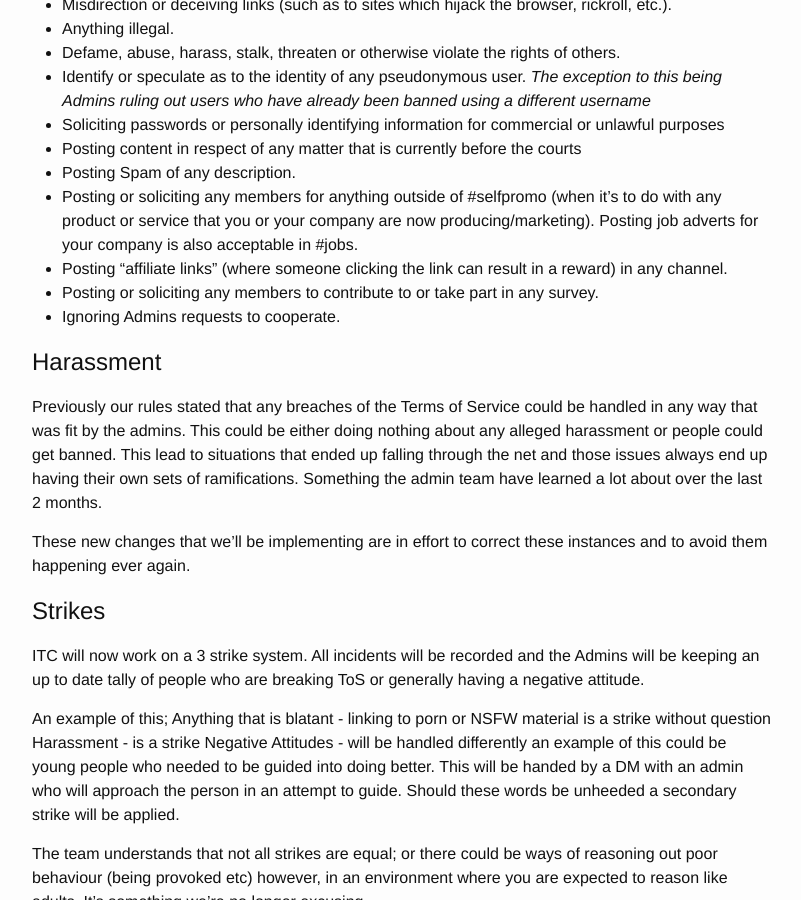
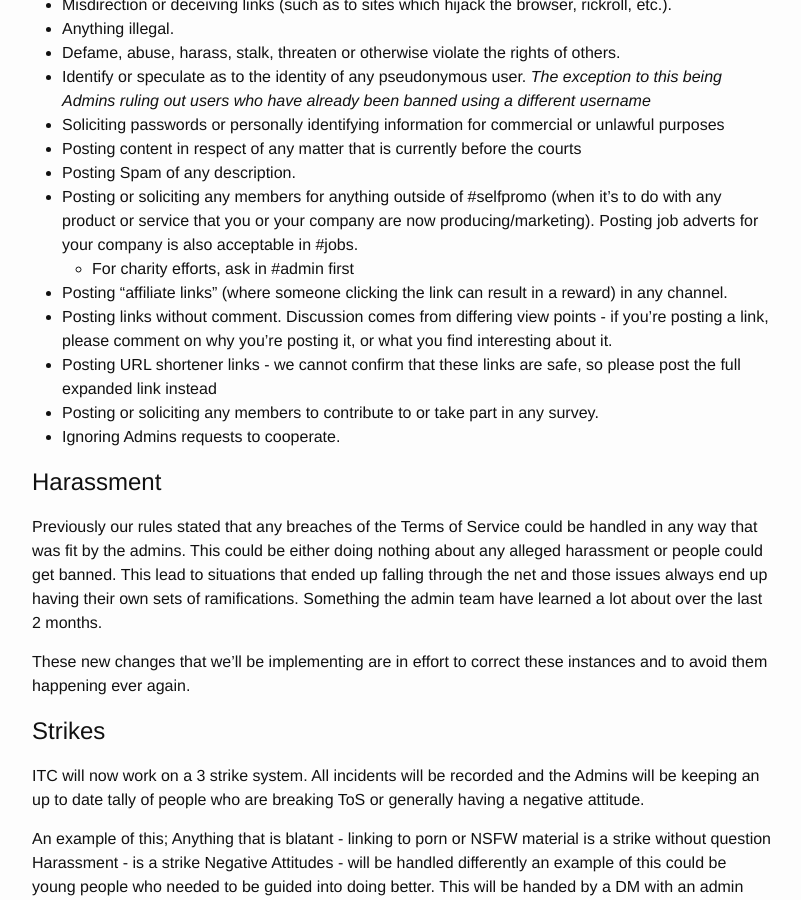
Before and after one commit to IrishTechCommunity/irishtechcommunity.github.io, a Jekyll site: the page built from codeofconduct.md, in a window 1280 px wide and 900 px high, scrolled down 1786 px. Shown: the whole window, without its empty margins (238-1039 px from the left). Built offline with Jekyll 4.4.1, drawn with Linux system fonts in a browser that asks for light colours.

Commit message:
Flatten merge pauloconnor's additions

```diff
--- a/codeofconduct.md
+++ b/codeofconduct.md
@@ -56,7 +56,10 @@ To be a force of good in the irish tech scene. To be supportive and encouraging
 - Posting content in respect of any matter that is currently before the courts
 - Posting Spam of any description.
 - Posting or soliciting any members for anything outside of #selfpromo (when it's to do with any product or service that you or your company are now producing/marketing). Posting job adverts for your company is also acceptable in #jobs.
+  - For charity efforts, ask in #admin first
 - Posting "affiliate links" (where someone clicking the link can result in a reward) in any channel.
+- Posting links without comment. Discussion comes from differing view points - if you're posting a link, please comment on why you're posting it, or what you find interesting about it.
+- Posting URL shortener links - we cannot confirm that these links are safe, so please post the full expanded link instead
 - Posting or soliciting any members to contribute to or take part in any survey.
 - Ignoring Admins requests to cooperate.
 
```
